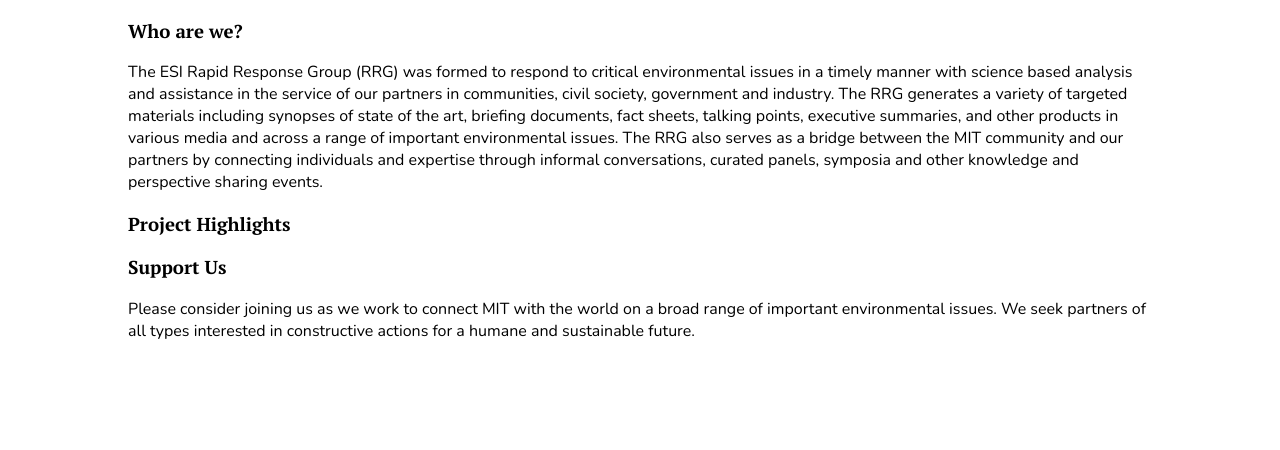
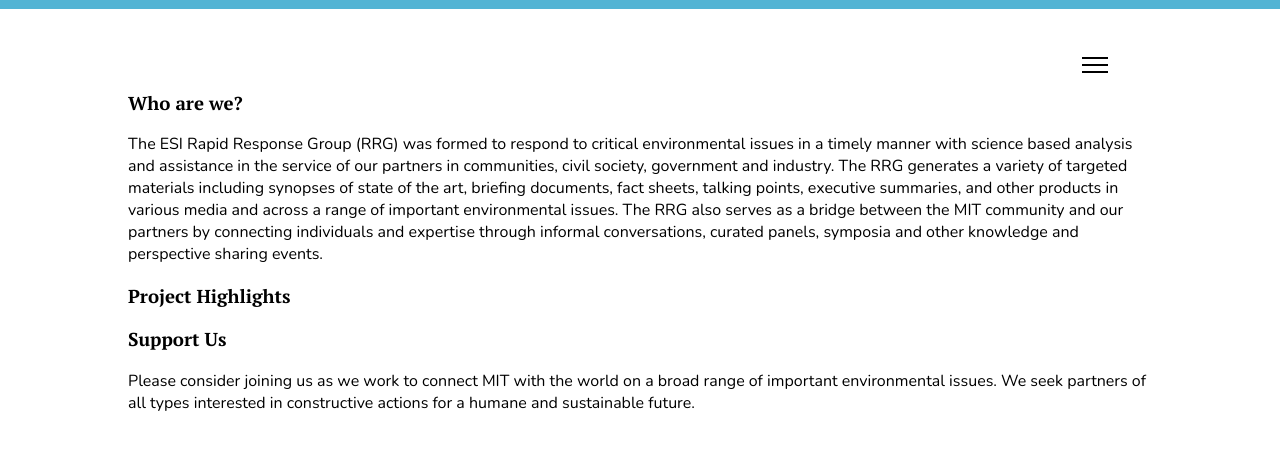
Before and after one commit to itstorque/mit-rrg, a Jekyll site: the page built from index.html, in a window 1280 px wide. Shown: the top 450 px of the page. Built offline with Jekyll 4.4.1, drawn with Linux system fonts in a browser that asks for light colours.

```diff
--- a/_config.yml
+++ b/_config.yml
@@ -18,3 +18,9 @@ collections:
   members:
     output: true
     permalink: /members/:path/
+
+header_pages:
+ - index.html
+ - about.html
+ - projects.html
+ - partners.html
--- /dev/null
+++ b/_includes/nav.html
@@ -0,0 +1,311 @@
+{%- assign page_paths = site.header_pages | default: default_paths -%}
+
+<!-- <nav>
+
+	<a href="{{ '/' | relative_url }}"><h1 id="site_title">{{ site.title }}</h1></a>
+
+	<ul>
+
+	  {%- for nav_path in page_paths -%}
+
+		{%- assign my_page = site.pages | where: "path", nav_path | first -%}
+
+		{%- if my_page.title == page.title -%}
+		  <li class="active"><a href="{{ my_page.url | relative_url | remove: '.html' }}">{{ my_page.title }}</a></li>
+		{%- elsif my_page.title -%}
+		  <li><a href="{{ my_page.url | relative_url | remove: '.html' }}">{{ my_page.title }}</a></li>
+		{%- endif -%}
+
+	  {%- endfor -%}
+
+	</ul>
+
+</nav> -->
+
+<header id="header">
+  <nav>
+	<button id="menu_button">
+	  <span></span>
+	</button>
+  </nav>
+</header>
+
+<div id="menuBG">
+</div>
+
+<div id="menu">
+	<svg class="big_logo" viewBox="0 0 500 250">
+		<use xlink:href="/resources/images/big_logo.svg#Home-Splash" />
+	</svg>
+	<nav>
+		<ul>
+
+		  {%- for nav_path in page_paths -%}
+
+			{%- assign my_page = site.pages | where: "path", nav_path | first -%}
+
+			{%- if my_page.title == page.title -%}
+			  <li class="active"><a href="{{ my_page.url | relative_url | remove: '.html' }}">{{ my_page.title }}</a></li>
+			{%- elsif my_page.title -%}
+			  <li><a href="{{ my_page.url | relative_url | remove: '.html' }}">{{ my_page.title }}</a></li>
+			{%- endif -%}
+
+		  {%- endfor -%}
+
+		</ul>
+	</nav>
+
+	<footer>
+		<a href="#">
+			<img src="/resources/images/mail_white.svg" style="height: 1em; margin-bottom: -0.2em; margin-right: 0.5em;"/>
+			esirrg@mit.edu
+		</a>
+	</footer>
+</div>
+
+
+<script>
+	function toggleMenu(){
+	  document.getElementById("menu_button").classList.toggle("active");
+	  document.getElementById("menu").classList.toggle("open");
+	  document.getElementById("menuBG").classList.toggle("open");
+	};
+
+	document.getElementById("menu_button").addEventListener("click", toggleMenu);
+</script>
+
+<style>
+
+.big_logo {
+	width: 50%;
+	position: absolute;
+	left: 4em;
+	max-height: 50vh;
+	max-width: 50vw;
+	top: 50%;
+	transform: translateY(-50%);
+	opacity: 0;
+}
+
+.open .big_logo {
+	animation-delay: 0.4s;
+	animation-duration: 0.7s;
+	animation-fill-mode: both;
+	animation-name: bigLogoFade;
+}
+
+#header {
+  padding: 2rem;
+}
+
+#menu_button {
+  background-color: transparent;
+  display: inline-block;
+  float: right;
+  outline: none;
+  padding: 0;
+  position: relative;
+  vertical-align: middle;
+  width: 50px;
+  height: 50px;
+  border: none;
+  cursor: pointer;
+  z-index: 100;
+}
+
+#menu_button span {
+  background-color: black;
+  content: "";
+  display: block;
+  height: 2px;
+  left: 12px;
+  top: 24px;
+  position: absolute;
+  width: 26px;
+}
+
+#menu_button span:before, #menu_button span:after {
+  background-color: black;
+  content: "";
+  display: block;
+  height: 2px;
+  position: absolute;
+  width: 26px;
+}
+#menu_button span:before {
+  top: 7px;
+}
+#menu_button span:after {
+  top: -7px;
+}
+#menu_button.active span {
+  background-color: transparent;
+}
+#menu_button.active span:before, #menu_button.active span:after {
+}
+#menu_button.active span:before {
+  top: 0;
+  transform: rotate3d(0, 0, 1, -45deg);
+}
+#menu_button.active span:after {
+  top: 0;
+  transform: rotate3d(0, 0, 1, 45deg);
+}
+
+#menuBG {
+  background-color: #53B4D4;
+  width: 100%;
+  height: 100%;
+  left: 0;
+  top: 0;
+  position: fixed;
+  overflow: hidden;
+  text-align: center;
+  z-index: 99;
+  transform: translateY(-99vh);
+  transition: all 0.4s ease-out, background-color 0.2s ease-in;
+}
+
+#menuBG.open {
+	background-color: #003B4D;
+	transform: translateY(0);
+}
+
+#menu {
+  width: 100%;
+  height: 100%;
+  left: 0;
+  top: 0;
+  position: fixed;
+  overflow: hidden;
+  text-align: center;
+  z-index: 99;
+  visibility: hidden;
+  opacity: 0;
+  transition: all 0.4s ease-out, background-color 0.2s ease-in;
+}
+
+#menu.open {
+	transform: translateY(0);
+	--big_logo_c1: white;
+	--big_logo_c2: coral;
+	visibility: visible;
+	opacity: 1;
+}
+
+.active#menu_button span:before, .active#menu_button span:after {
+	background-color: white;
+}
+
+#menu ul {
+  list-style: none;
+  margin: 0;
+  padding: 0;
+  text-align: right;
+  margin-right: 4em;
+}
+
+#menu ul li {
+  margin-bottom: 2em;
+}
+
+#menu ul li a {
+    transition: all 0.2s ease-in;
+}
+
+#menu ul li.active a {
+  color: coral;
+}
+
+#menu ul li a:active {
+  color: coral;
+}
+
+#menu nav a {
+  color: #ffffff;
+  display: block;
+  font-size: 2.5rem;
+  font-weight: bold;
+  padding: 1rem 1rem;
+  text-decoration: none;
+  text-transform: uppercase;
+}
+
+#menu ul:hover li a {
+  opacity: 0.5;
+}
+
+#menu ul li:hover a {
+  opacity: 1;
+}
+
+#menu nav {
+  position: relative;
+  top: 50%;
+  transform: translateY(-50%);
+}
+
+footer {
+	padding: 2rem;
+	position: absolute;
+	bottom: 0;
+	left: 0;
+	right: 0;
+}
+
+footer a {
+	text-decoration: none;
+	color: white;
+}
+
+footer a img {
+	transition: all 0.1s ease-in;
+}
+
+footer a:hover img {
+	transform: translateX(9.5em);
+}
+
+#menu.open li:nth-child(1) {
+  animation-delay: 0.1s;
+}
+#menu.open li:nth-child(2) {
+  animation-delay: 0.2s;
+}
+#menu.open li:nth-child(3) {
+  animation-delay: 0.3s;
+}
+#menu.open li:nth-child(4) {
+  animation-delay: 0.4s;
+}
+
+#menu.open li {
+  animation-duration: 0.7s;
+  animation-fill-mode: both;
+  animation-name: liAnimation;
+  opacity: 0;
+}
+
+@keyframes bigLogoFade {
+    from {
+        opacity: 0
+    }
+
+    to {
+        opacity: 1
+    }
+}
+
+@keyframes liAnimation {
+    from {
+        transform: translate3d(0,-40px,0);
+		opacity: 0;
+    }
+
+    to {
+        transform: translate3d(0,0,0);
+	    opacity: 1;
+    }
+}
+
+</style>
--- a/_layouts/default.html
+++ b/_layouts/default.html
@@ -28,6 +28,9 @@
   </head>
 
   <body>
+
+	{% include nav.html %}
+
     {{ content }}
   </body>
 
--- /dev/null
+++ b/about.html
@@ -0,0 +1,4 @@
+---
+layout: default
+title: About
+---
--- /dev/null
+++ b/partners.html
@@ -0,0 +1,4 @@
+---
+layout: default
+title: Partners
+---
--- /dev/null
+++ b/projects.html
@@ -0,0 +1,4 @@
+---
+layout: default
+title: Projects
+---
--- a/resources/scripts/members.js
+++ b/resources/scripts/members.js
@@ -1,6 +1,4 @@
 window.addEventListener('load', (event) => {
-
-	console.log("hi")
 
 	const colorThief = new ColorThief();
 	const cards = document.getElementsByClassName('card');
@@ -19,8 +17,6 @@ window.addEventListener('load', (event) => {
 			palette = colorThief.getPalette(img);
 
 			c_sum = palette.map(x => x[0] + x[1] + x[2]);
-
-			console.log(c_sum)
 
 			c_sum = c_sum.map(x => ((x > 255*1.5) ? 0 : x))
 
--- a/resources/styles/style.css
+++ b/resources/styles/style.css
@@ -1,6 +1,12 @@
+:root {
+  --big_logo_c1: #003B4D;
+  --big_logo_c2: white;
+}
+
 body {
 	width: 80%;
 	margin-left: 10%;
+	font-family: 'Nunito', sans-serif;
 }
 
 h1 {
```
Also changed, not shown: _includes/team_banner.html (+12 -6 lines), _members/polly.md (+1 -0 lines), resources/styles/post.css (+59 -0 lines), resources/images/big_logo.svg (added), resources/images/mail.svg (added), resources/images/mail_white.svg (added), resources/images/star.svg (added).
